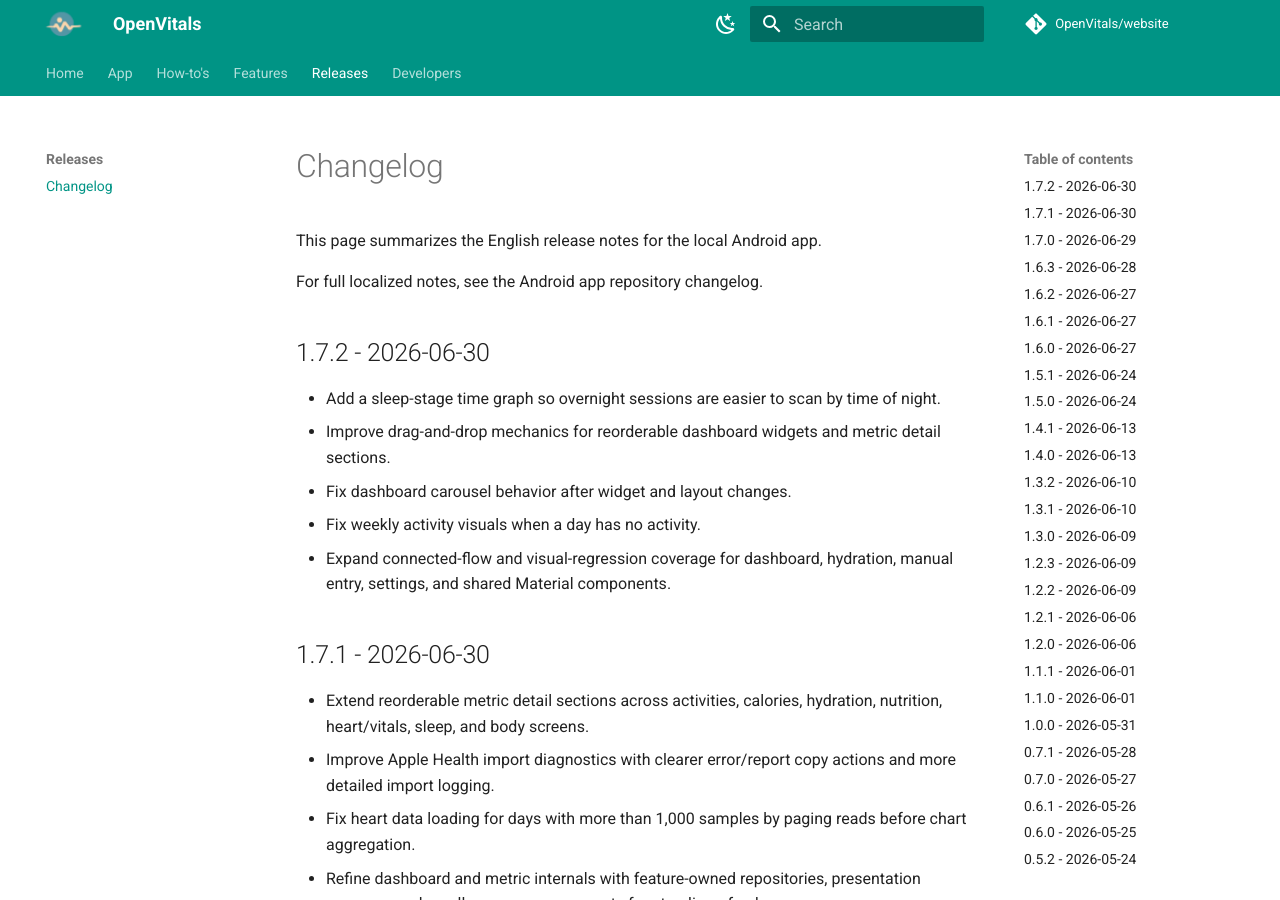
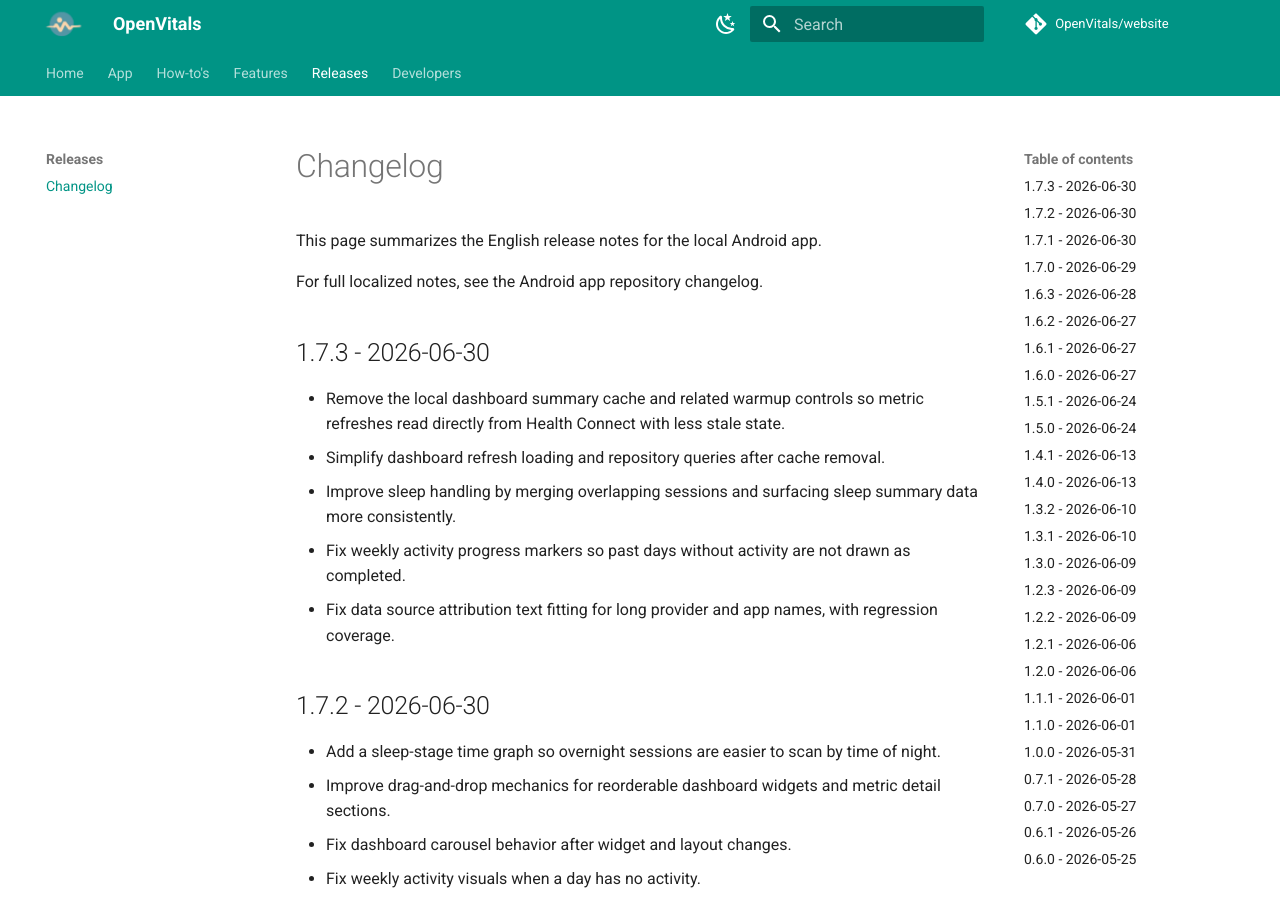
Before and after one commit to OpenVitals-MTU/docs, an MkDocs documentation site: the page built from docs/releases/changelog.md, in a window 1280 px wide and 900 px high. Built offline with MkDocs 1.6.1 and Material for MkDocs 9.7.7, drawn with Linux system fonts in a browser that asks for light colours.

Commit message:
docs: update for OpenVitals 1.7.3

```diff
--- a/docs/releases/changelog.md
+++ b/docs/releases/changelog.md
@@ -3,6 +3,14 @@
 This page summarizes the English release notes for the local Android app.
 
 For full localized notes, see the Android app repository changelog.
+
+## 1.7.3 - 2026-06-30
+
+- Remove the local dashboard summary cache and related warmup controls so metric refreshes read directly from Health Connect with less stale state.
+- Simplify dashboard refresh loading and repository queries after cache removal.
+- Improve sleep handling by merging overlapping sessions and surfacing sleep summary data more consistently.
+- Fix weekly activity progress markers so past days without activity are not drawn as completed.
+- Fix data source attribution text fitting for long provider and app names, with regression coverage.
 
 ## 1.7.2 - 2026-06-30
 
```
